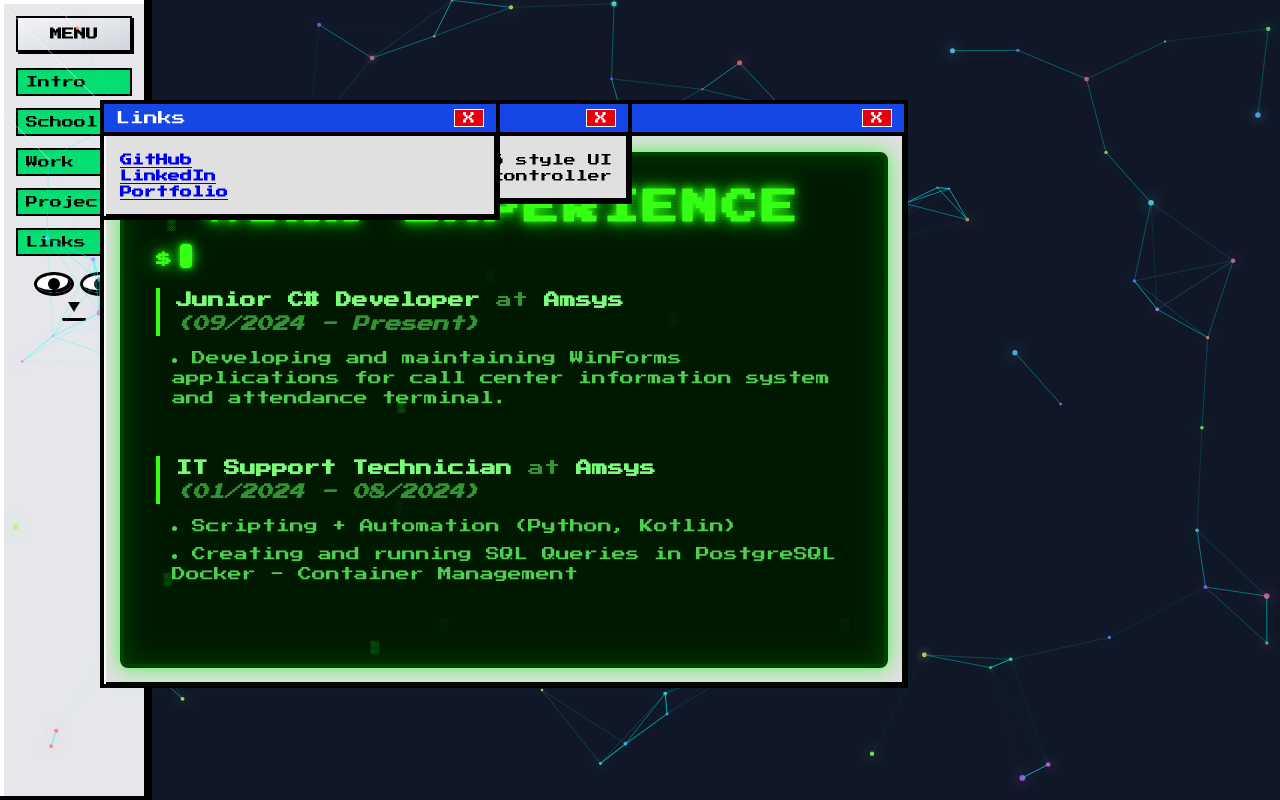
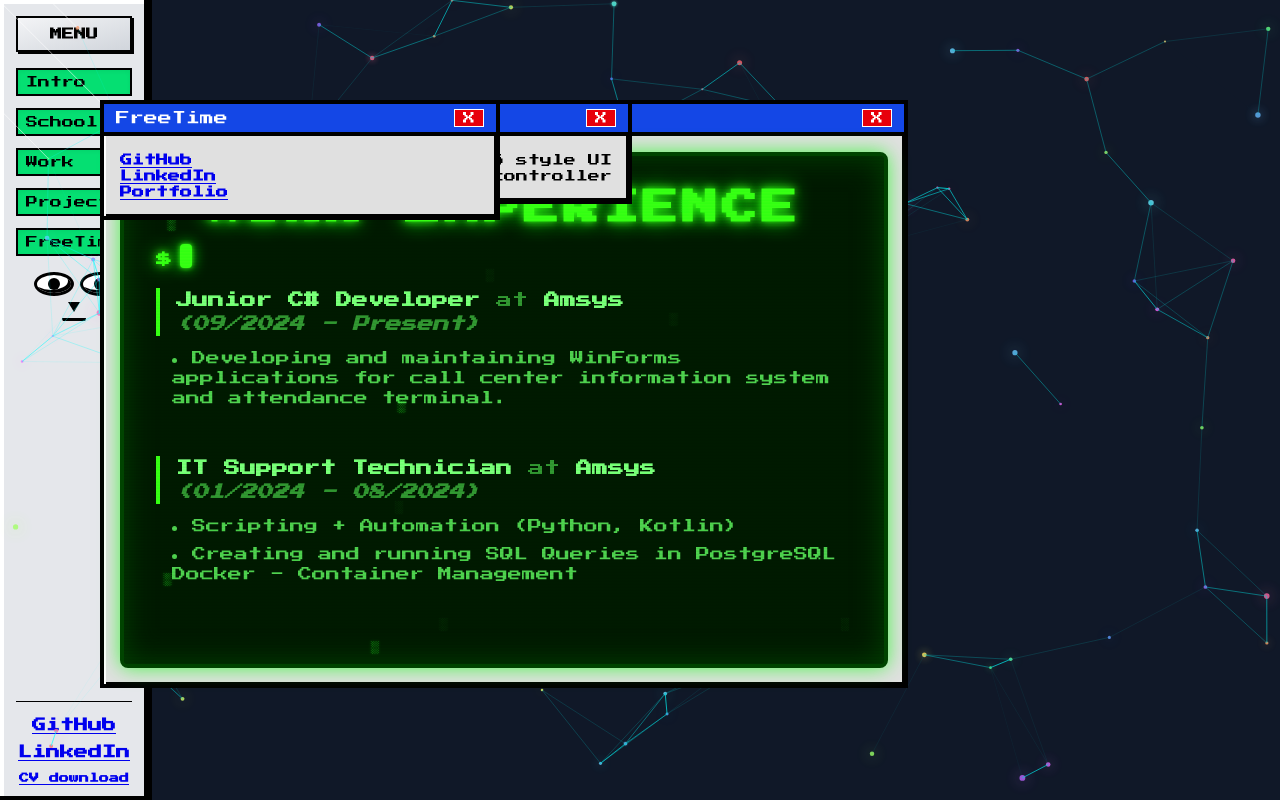
Before and after one commit to Marneyd8/portfolio, a React (Vite) app: page / in a window 1280 px wide. Built offline with nearby package versions, Linux system fonts and the light colour scheme.

Commit message:
links change

```diff
--- a/src/App.tsx
+++ b/src/App.tsx
@@ -3,10 +3,10 @@ import Intro from './components/Intro';
 import School from './components/School';
 import Work from './components/Work';
 import Projects from './components/Projects';
-import Links from './components/Links';
 import ParticlesOverlay from "./components/ParticlesOverlay";
 import Windows95Sidebar from './components/Windows95Sidebar';
 import Windows95Window from './components/Windows95Window';
+import FreeTime from './components/FreeTime';
 
 function App() {
   const [visiblePanels, setVisiblePanels] = useState({
@@ -14,7 +14,7 @@ function App() {
     School: true,
     Work: true,
     Projects: true,
-    Links: true,
+    FreeTime: true,
   });
 
   const togglePanel = (panel) => {
@@ -67,9 +67,9 @@ function App() {
       </Windows95Window>
     )}
 
-    {visiblePanels.Links && (
-      <Windows95Window title="Links" onClose={() => handleClose("Links")}>
-        <Links />
+    {visiblePanels.FreeTime && (
+      <Windows95Window title="FreeTime" onClose={() => handleClose("FreeTime")}>
+        <FreeTime />
       </Windows95Window>
     )}
 
--- a/src/components/Links.tsx
+++ b/src/components/FreeTime.tsx
@@ -1,5 +1,5 @@
 
-const Links = () => (
+const FreeTime = () => (
   <div>
     <ul>
       <li><a href="https://github.com/yourusername" className="text-blue-700 hover:underline">GitHub</a></li>
@@ -9,4 +9,4 @@ const Links = () => (
   </div>
 );
 
-export default Links;
+export default FreeTime;
--- a/src/components/Navbar.tsx
+++ /dev/null
@@ -1,30 +0,0 @@
-import 'font-awesome/css/font-awesome.min.css';
-
-const Navbar = () => {
-  return (
-    <nav className="bg-gray-900 py-2 fixed w-full top-0 z-10 shadow-lg">
-      <div className="max-w-7xl mx-auto px-6 flex justify-between items-center">
-        <h2 className="text-2xl font-bold">My Portfolio</h2>
-        <div className="flex gap-6">
-          <a href="#intro" className="hover:text-indigo-400 transition-colors duration-300">
-            <i className="fa fa-home"></i>
-          </a>
-          <a href="#school" className="hover:text-indigo-400 transition-colors duration-300">
-            <i className="fa fa-graduation-cap"></i>
-          </a>
-          <a href="#work" className="hover:text-indigo-400 transition-colors duration-300">
-            <i className="fa fa-briefcase"></i>
-          </a>
-          <a href="#projects" className="hover:text-indigo-400 transition-colors duration-300">
-            <i className="fa fa-code"></i>
-          </a>
-          <a href="#link" className="hover:text-indigo-400 transition-colors duration-300">
-          <i className="fa fa-link"></i>
-          </a>
-        </div>
-      </div>
-    </nav>
-  );
-};
-
-export default Navbar;
--- a/src/components/Windows95Sidebar.tsx
+++ b/src/components/Windows95Sidebar.tsx
@@ -1,7 +1,8 @@
-import React, { useState, useEffect, useRef } from "react";
+import { useState, useEffect, useRef } from "react";
+import resume from "../assets/CV_Adam_Juhás.pdf";
 
 const Windows95Sidebar = ({ onSelectPanel, visiblePanels }) => {
-  const items = ["Intro", "School", "Work", "Projects", "Links"];
+  const items = ["Intro", "School", "Work", "Projects", "FreeTime"];
 
   const sidebarRef = useRef(null);
   // pupilPos: [x, y] normalized position (0 to 1)
@@ -140,6 +141,33 @@ const Windows95Sidebar = ({ onSelectPanel, visiblePanels }) => {
           }}
         />
       </div>
+        <div className="mt-auto text-[14px] text-center pt-4 border-t border-black">
+        <div className="flex flex-col space-y-3 items-center">
+          <a
+            href="https://github.com/Marneyd8"
+            target="_blank"
+            rel="noopener noreferrer"
+            className="text-blue-700 underline hover:text-blue-900"
+          >
+            GitHub
+          </a>
+          <a
+            href="https://www.linkedin.com/in/adam-juh%C3%A1s-a57ab3273/"
+            target="_blank"
+            rel="noopener noreferrer"
+            className="text-blue-700 underline hover:text-blue-900"
+          >
+            LinkedIn
+          </a>
+          <a
+            href={resume}
+            download
+            className="text-blue-700 underline hover:text-blue-900 text-[10px]"
+          >
+            CV download
+          </a>
+        </div>
+      </div>
     </div>
   );
 };
```
Also changed, not shown: 2 other files (tests, documents, lock files or other folders).
